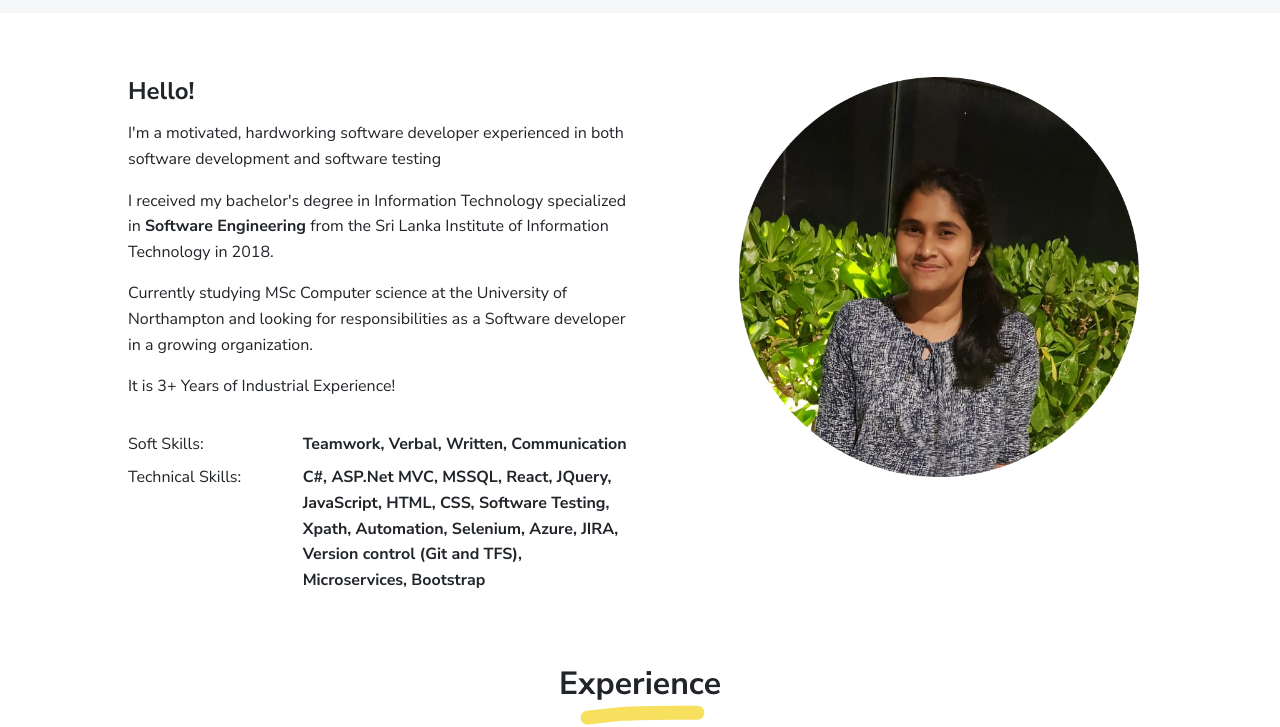
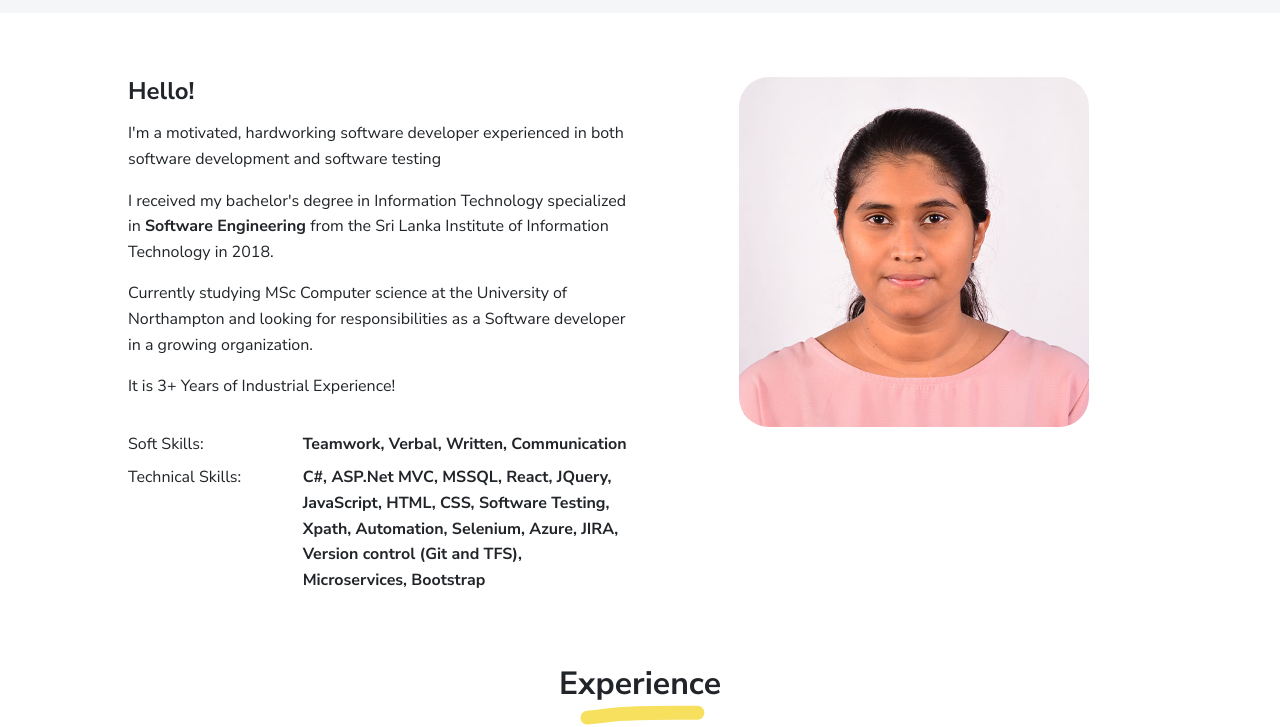
Before and after one commit to wshboteju/wshboteju.github.io, a plain HTML site: page index.html in a window 1280 px wide. Shown: the part 77-804 px from the top of the page. Drawn offline with Linux system fonts and the light colour scheme.

Commit message:
Update index.html
updated

```diff
--- a/index.html
+++ b/index.html
@@ -100,7 +100,7 @@
           </div>
         </div>
       </div>
-      <div class="col-md-5 offset-md-1" data-aos="fade-left" data-aos-delay="100"><img class="avatar img-fluid mt-2" src="images/profile.png" width="400" height="400" alt="Walter Patterson"/></div>
+      <div class="col-md-5 offset-md-1" data-aos="fade-left" data-aos-delay="100"><img class="avatar img-fluid mt-2" src="images/profile1.jpg" width="350" height="350" alt="Walter Patterson"/></div>
     </div>
   </div>
 </div>
```
